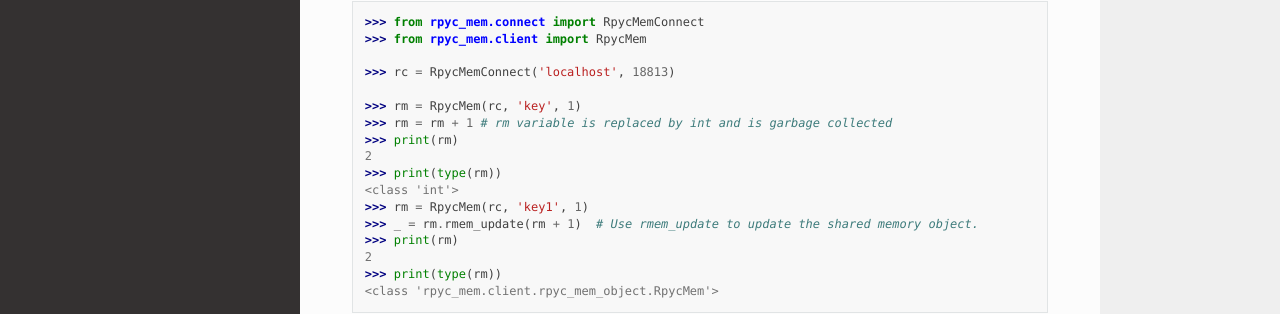
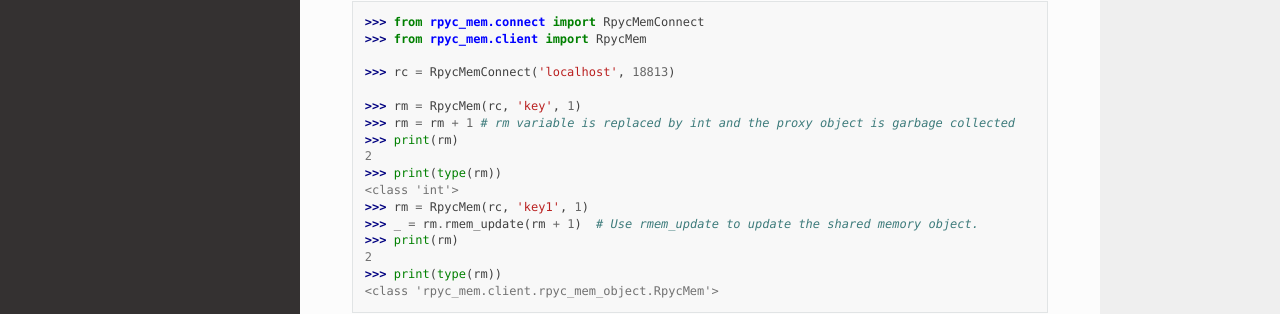
Before and after one commit to m0hithreddy/rpyc-mem, a Sphinx documentation site: the page built from docs/user_guide/mem_object_guide.rst, in a window 1280 px wide and 900 px high, scrolled down 2203 px. Shown: the part 399-713 px from the top of the window. Built offline with Sphinx 7.4.7 and the Read the Docs theme 2.0.0, drawn with Linux system fonts in a browser that asks for light colours.

Commit message:
Fix grammar

```diff
--- a/docs/user_guide/mem_object_guide.rst
+++ b/docs/user_guide/mem_object_guide.rst
@@ -136,7 +136,7 @@ the cases. However, they come with few limitations. Consider the below interacti
     >>> rc = RpycMemConnect('localhost', 18813)
 
     >>> rm = RpycMem(rc, 'key', 1)
-    >>> rm = rm + 1 # rm variable is replaced by int and is garbage collected
+    >>> rm = rm + 1 # rm variable is replaced by int and the proxy object is garbage collected
     >>> print(rm)
     2
     >>> print(type(rm))
```
